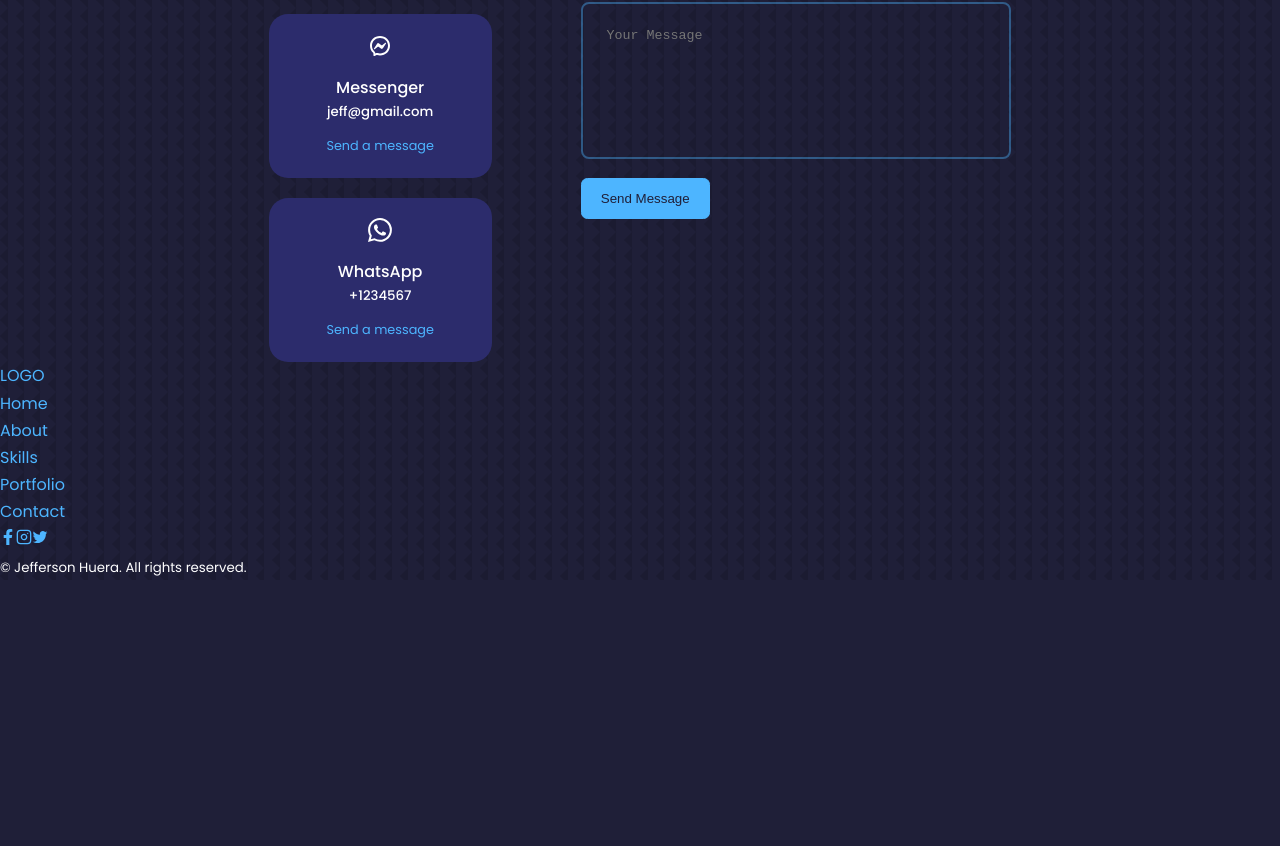
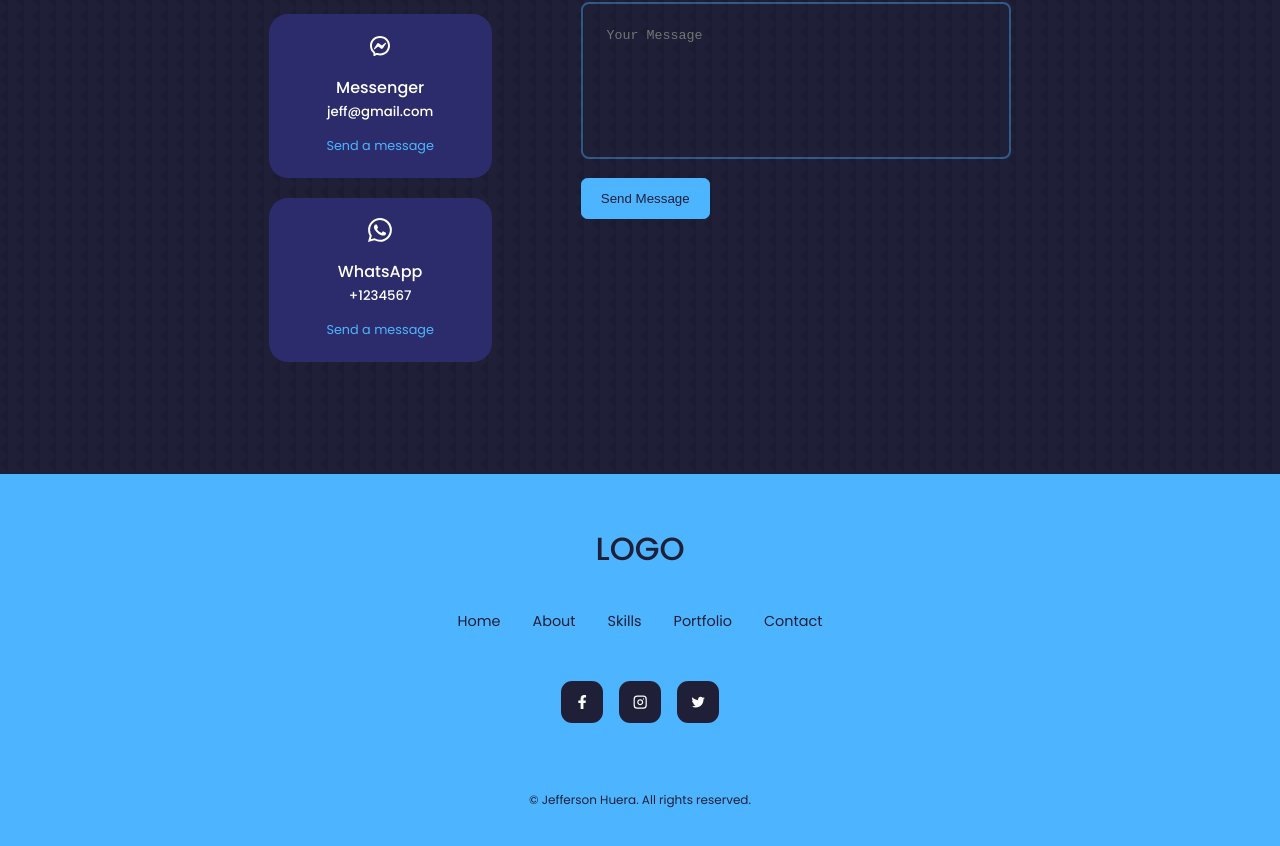
Before and after one commit to Jefferh30/Portfolio-Website, a React (Create React App) app: page / in a window 1280 px wide. Shown: the part 4312-5158 px from the top of the page. Before the commit the page ends 4892 px from the top, so only its background shows below. Built offline with nearby package versions, Linux system fonts and the light colour scheme; the HTML template or start-up script is replaced by a standard one.

Commit message:
CSS for footer first draft

```diff
--- a/src/components/footer/footer.css
+++ b/src/components/footer/footer.css
@@ -0,0 +1,66 @@
+footer {
+    background: var(--color-primary);
+    padding: 3rem 0;
+    text-align: center;
+    font-size: 0.9rem;
+    margin-top: 7rem;
+}
+
+footer a {
+    color: var(--color-bg);
+}
+
+.footer_logo {
+    font-size: 2rem;
+    font-weight: 500;
+    margin-bottom: 2rem;
+    display: inline-block;
+}
+
+.permalinks {
+    display: flex;
+    flex-wrap: wrap;
+    justify-content: center;
+    gap: 2rem;
+    margin: 0 auto 3rem;
+}
+
+.footer_socials {
+    display: flex;
+    justify-content: center;
+    gap: 1rem;
+    margin-bottom: 4rem;
+}
+
+.footer_socials a {
+    background: var(--color-bg);
+    color: var(--color-white);
+    padding: 0.8rem;
+    border-radius: 0.7rem;
+    display: flex;
+    border: 1px solid transparent;
+}
+
+.footer_socials a:hover {
+    background: transparent;
+    color: var(--color-bg);
+    border-color: var(--color-bg);
+}
+
+.footer_copyright {
+    margin-bottom: 4rem;
+    color: var(--color-bg);
+}
+
+
+/*======= Mobile, small devices ========*/
+@media screen and (max-width: 600px) {
+    .permalinks {
+        flex-direction: column;
+        gap: 1.5rem;
+    }
+
+    .footer_socials {
+        margin-bottom: 2.6rem;
+    }
+}
```
